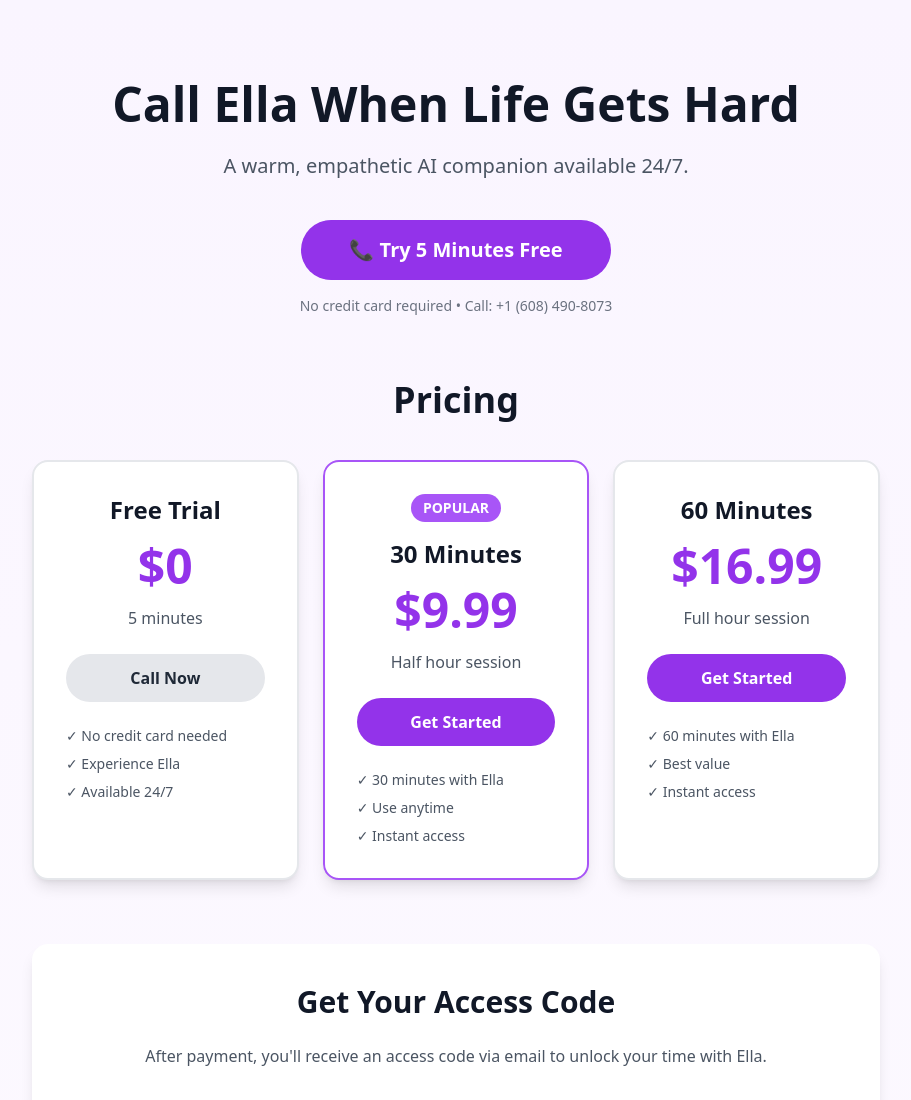
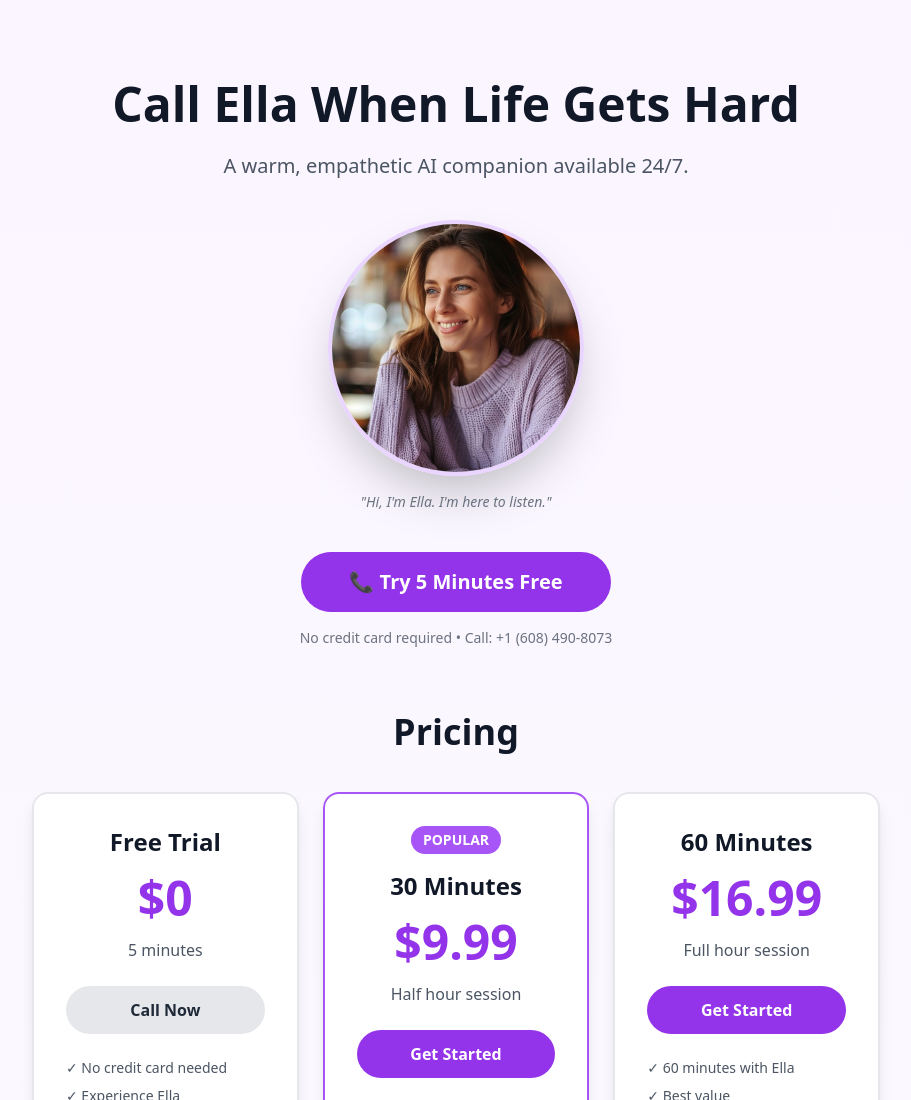
Before and after one commit to jtaks1989/ella-landing, a plain HTML site: page index.html in a window 1280 px wide. Shown: the top 1100 px of the page, without its empty margins (184-1095 px from the left). Drawn offline with nearby package versions, Linux system fonts and the light colour scheme.

Commit message:
Add Ella portrait to website

```diff
--- a/index.html
+++ b/index.html
@@ -17,6 +17,14 @@
             <p class="text-xl text-gray-600 mb-10">
                 A warm, empathetic AI companion available 24/7.
             </p>
+
+            <!-- Ella's Portrait -->
+            <div class="mb-10">
+                <img src="images/ella.jpg"
+                     alt="Ella - Your AI Companion"
+                     class="w-48 h-48 md:w-64 md:h-64 rounded-full mx-auto shadow-2xl object-cover border-4 border-purple-200">
+                <p class="text-gray-500 text-sm mt-4 italic">"Hi, I'm Ella. I'm here to listen."</p>
+            </div>
 
             <!-- Free Trial CTA -->
             <a href="tel:+16084908073"
```
